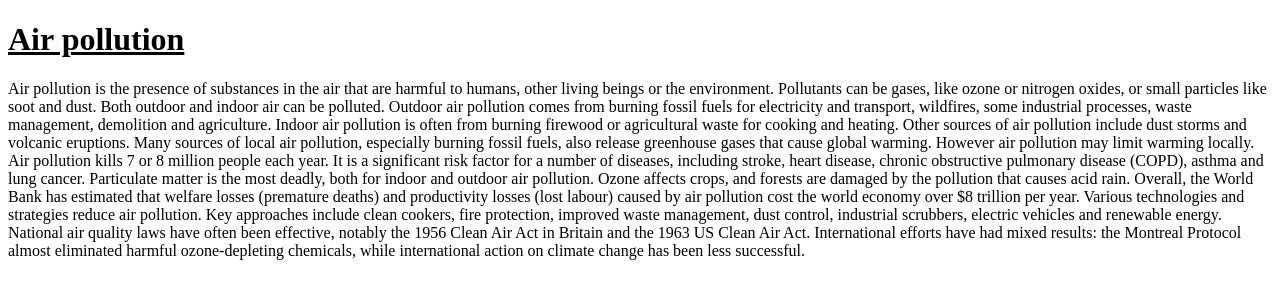
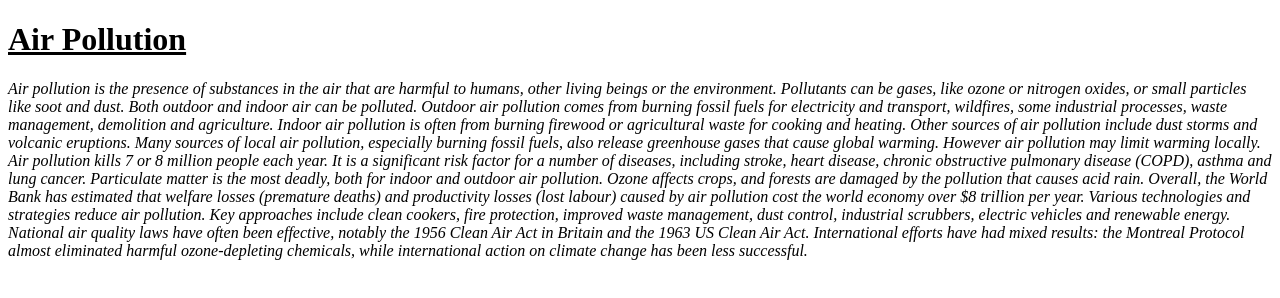
Before and after one commit to Parvchikara77/Parv-Chikara, a plain HTML site: page para.html in a window 1280 px wide. Drawn offline with Linux system fonts and the light colour scheme.

Commit message:
Added bold and itallic formattingto text

```diff
--- a/para.html
+++ b/para.html
@@ -4,13 +4,13 @@
     <title>Document</title>
 </head>
 <body>
-    <h1><u>Air pollution</u></h1>
-    <p>Air pollution is the presence of substances in the air that are harmful to humans, other living beings or the environment. Pollutants can be gases, like ozone or nitrogen oxides, or small particles like soot and dust. Both outdoor and indoor air can be polluted.
+    <h1><u><b>Air Pollution</b></u></h1>
+    <p><i>Air pollution is the presence of substances in the air that are harmful to humans, other living beings or the environment. Pollutants can be gases, like ozone or nitrogen oxides, or small particles like soot and dust. Both outdoor and indoor air can be polluted.
 
 Outdoor air pollution comes from burning fossil fuels for electricity and transport, wildfires, some industrial processes, waste management, demolition and agriculture. Indoor air pollution is often from burning firewood or agricultural waste for cooking and heating. Other sources of air pollution include dust storms and volcanic eruptions. Many sources of local air pollution, especially burning fossil fuels, also release greenhouse gases that cause global warming. However air pollution may limit warming locally.
 
 Air pollution kills 7 or 8 million people each year. It is a significant risk factor for a number of diseases, including stroke, heart disease, chronic obstructive pulmonary disease (COPD), asthma and lung cancer. Particulate matter is the most deadly, both for indoor and outdoor air pollution. Ozone affects crops, and forests are damaged by the pollution that causes acid rain. Overall, the World Bank has estimated that welfare losses (premature deaths) and productivity losses (lost labour) caused by air pollution cost the world economy over $8 trillion per year.
 
-Various technologies and strategies reduce air pollution. Key approaches include clean cookers, fire protection, improved waste management, dust control, industrial scrubbers, electric vehicles and renewable energy. National air quality laws have often been effective, notably the 1956 Clean Air Act in Britain and the 1963 US Clean Air Act. International efforts have had mixed results: the Montreal Protocol almost eliminated harmful ozone-depleting chemicals, while international action on climate change has been less successful.</p>
+Various technologies and strategies reduce air pollution. Key approaches include clean cookers, fire protection, improved waste management, dust control, industrial scrubbers, electric vehicles and renewable energy. National air quality laws have often been effective, notably the 1956 Clean Air Act in Britain and the 1963 US Clean Air Act. International efforts have had mixed results: the Montreal Protocol almost eliminated harmful ozone-depleting chemicals, while international action on climate change has been less successful.</i></p>
 </body>
 </html>
```
